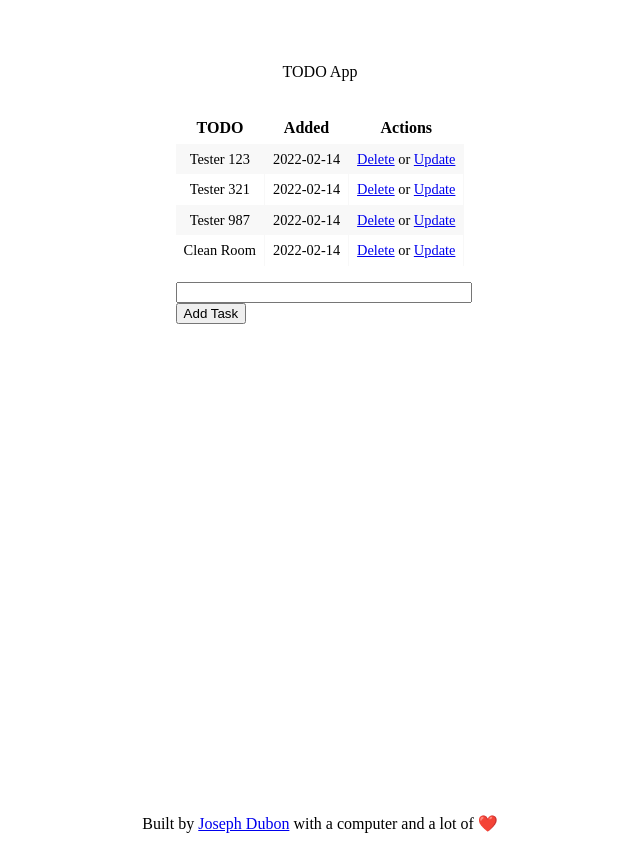
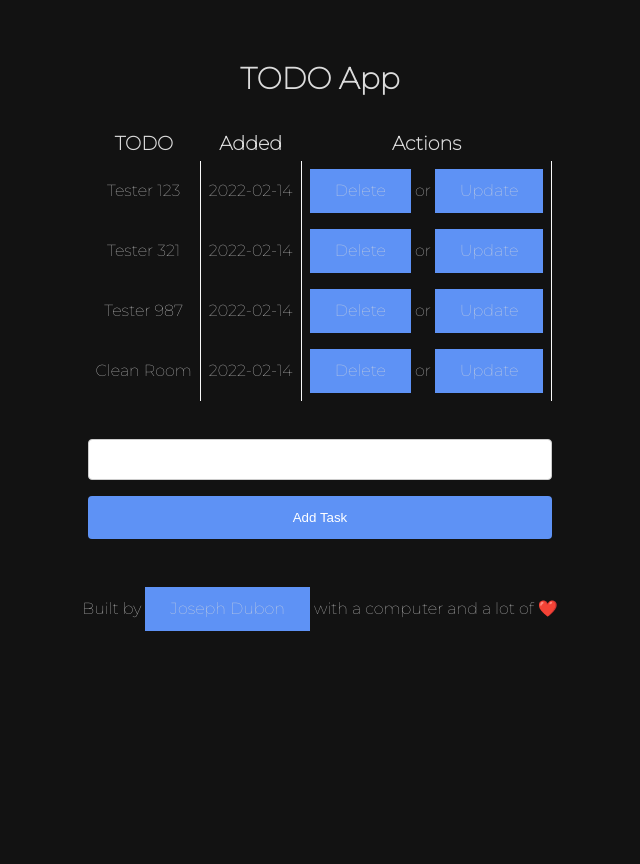
Before and after one commit to josephdubon/flask-todo-app, a Flask app: page / in a window 1280 px wide. Shown: the whole page, without its empty margins (320-960 px from the left). After the commit the page ends 631 px from the top, so only its background shows below. Run offline with Flask 2, Linux system fonts and the light colour scheme; data comes from the database, SQL or seed files in the repository.

Commit message:
static.css.main.css: created styles for everything, global changes

```diff
--- a/static/css/main.css
+++ b/static/css/main.css
@@ -41,30 +41,77 @@ table {
     border-spacing: 0;
 }
 
-/* CSS RESET START */
+/* CSS RESET END */
 
 /*******************/
 
 /* Start Here */
 
+/* Root Variables */
+
+:root {
+    --main-bg-color: #121212;
+    --main-font-color: #DCDCDC;
+    --main-button-color: #5e92f5;
+    --alt-button-color: #395b9b;
+
+}
+
 /* Page Structure */
+
+body {
+    font-family: 'Montserrat', sans-serif;
+    font-size: 30px;
+}
+
+/* Typography */
+
+#page-title {
+    font-weight: bolder;
+}
+
+#page-sub-title {
+    font-weight: lighter;
+}
+
+a:link, a:visited {
+    background-color: var(--main-button-color);
+    color: var(--main-font-color);
+    padding: 14px 25px;
+    text-align: center;
+    text-decoration: none;
+    display: inline-block;
+}
+
+a:hover {
+    background-color: var(--alt-button-color);
+}
+
+a:active {
+    background-color: var(--main-button-color);
+}
+
+/* Flexbox */
+
 #page-container {
     display: flex;
     flex-flow: column nowrap;
     justify-content: flex-start;
     align-items: center;
-    height: 100vh;
+    background-color: var(--main-bg-color);
+    color: var(--main-font-color);
     padding: 2rem 0;
 }
 
 #content-wrap {
-    height: 90vh;
+    padding-bottom: 2.5rem;
 }
 
 #footer {
+    background-color: var(--main-bg-color);
+    font-size: 1rem;
     align-self: center;
 }
-
 
 /* Custom Fonts */
 
@@ -76,35 +123,52 @@ table {
 
 input[type=text], select {
     width: 100%;
+    padding: 12px 20px;
+    margin: 8px 0;
+    display: inline-block;
+    border: 1px solid #ccc;
+    border-radius: 4px;
+    box-sizing: border-box;
 }
 
 input[type=submit] {
-    width: auto;
+    width: 100%;
+    background-color: var(--main-button-color);
+    color: white;
+    padding: 14px 20px;
+    margin: 8px 0;
+    border: none;
+    border-radius: 4px;
     cursor: pointer;
+}
+
+input[type=submit]:hover {
+    background-color: var(--alt-button-color);
 }
 
 /* Table Styles */
 
 table {
     border-radius: 5px;
-    font-size: 1rem;
+    font-size: 1.2rem;
     font-weight: normal;
     border: none;
     border-collapse: collapse;
     width: 100%;
     max-width: 100%;
     white-space: nowrap;
-    background-color: white;
+    background-color: var(--main-bg-color);
 }
 
 td, th {
+    background-color: var(--main-bg-color);
     text-align: center;
     padding: 8px;
 }
 
 td {
     border-right: 1px solid #f8f8f8;
-    font-size: .9rem;
+    font-size: 1rem;
 }
 
 thead th {
```
